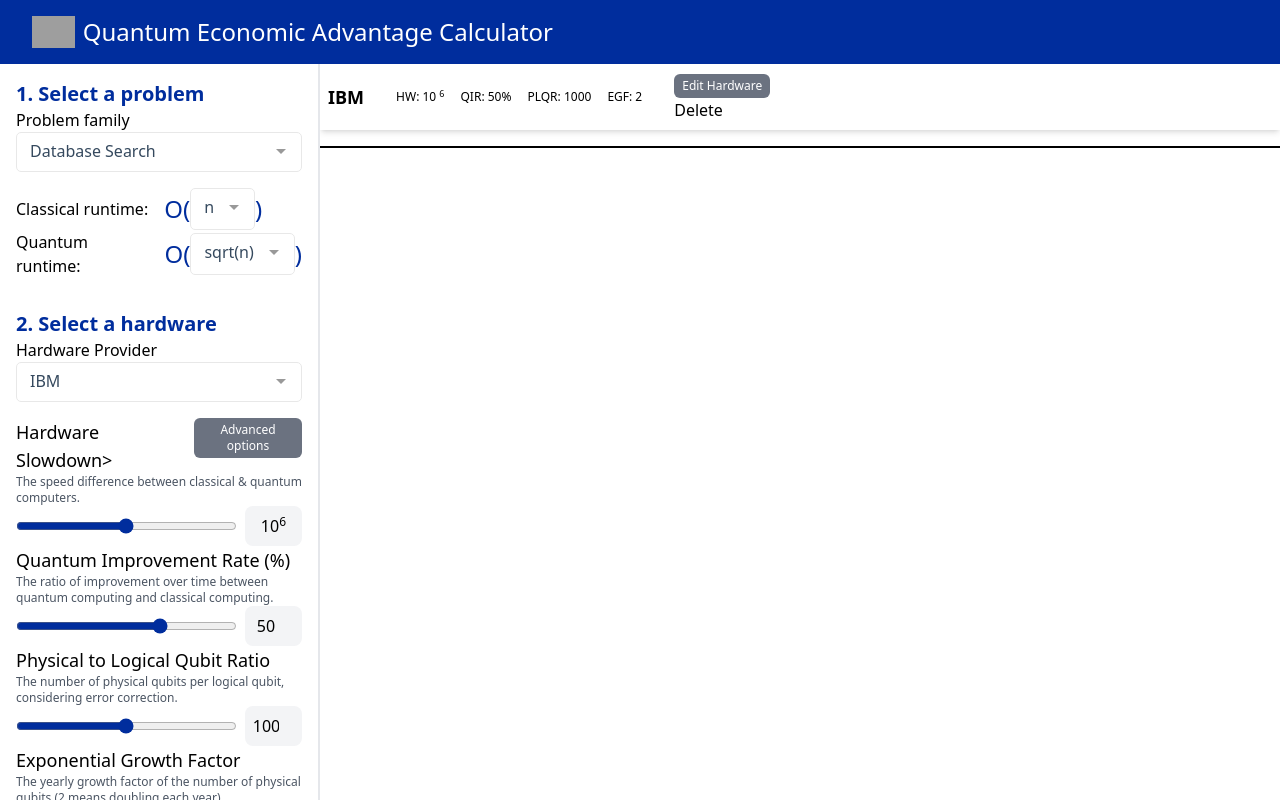
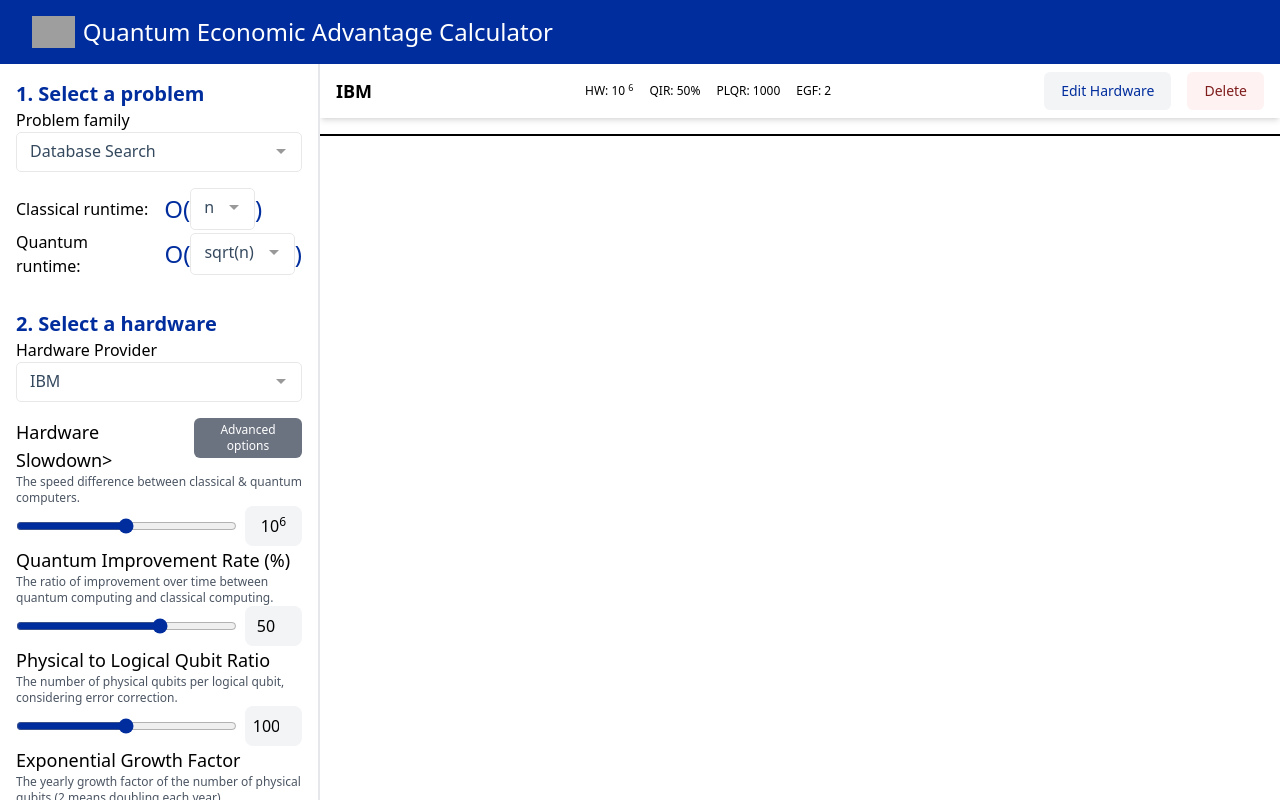
Before and after one commit to andrewlucasgs/quantum-framework, a Vue app: page / in a window 1280 px wide. Built offline with nearby package versions, Linux system fonts and the light colour scheme; grey boxes are pictures that could not be loaded.

Commit message:
Style buttons

```diff
--- a/src/views/Index.vue
+++ b/src/views/Index.vue
@@ -48,7 +48,7 @@
                 <div class="flex flex-1 flex-col gap-8 h-full overflow-scroll">
                     <div class="flex flex-col gap-4 items-center justify-center border-b-2 border-black"
                         v-for="(hardware, hardwareIndex) in inputStore.createdHardwares" :key="hardwareIndex">
-                        <div class=" shadow-md p-2 flex  items-center gap-8 w-full">
+                        <div class=" shadow-md py-2 px-4 flex  items-center justify-between gap-8 w-full">
                             <h2 class="font-bold text-lg">{{ hardware.name }}</h2>
                             <div class="flex gap-4 text-xs">
                                 <span>
@@ -73,14 +73,18 @@
                                         hardware.growth_factor }}
                                 </span>
                             </div>
-                            <div>
+                            <div class="flex gap-4">
                                 <EditHardware :hardwareIndex="hardwareIndex" v-slot="{ openModal }">
+
                      <button
-                        class="rounded-md bg-gray-500 text-xs p-1 px-2  text-white hover:bg-gray-600 focus:outline-none focus-visible:ring-2 focus-visible:ring-white/75"
+                     class="inline-flex justify-center rounded-md border border-transparent bg-gray-100 px-4 py-2 text-sm font-medium text-[#002D9D] hover:bg-gray-200 focus:outline-none focus-visible:ring-2 focus-visible:ring-blue-500 focus-visible:ring-offset-2"
                         @click="openModal">Edit Hardware</button>
                     </EditHardware>
                     <!-- <br> -->
-                    <button @click="del(hardwareIndex, hardware.hardwareString)">Delete</button>
+                    <button
+                    class="inline-flex justify-center rounded-md border border-transparent bg-red-50 px-4 py-2 text-sm font-medium text-red-900 hover:bg-red-100 focus:outline-none focus-visible:ring-2 focus-visible:ring-blue-500 focus-visible:ring-offset-2"
+
+                    @click="del(hardwareIndex, hardware.hardwareString)">Delete</button>
                             </div>
                         </div>
                         <div class="flex gap-4 items-center justify-center">
```
